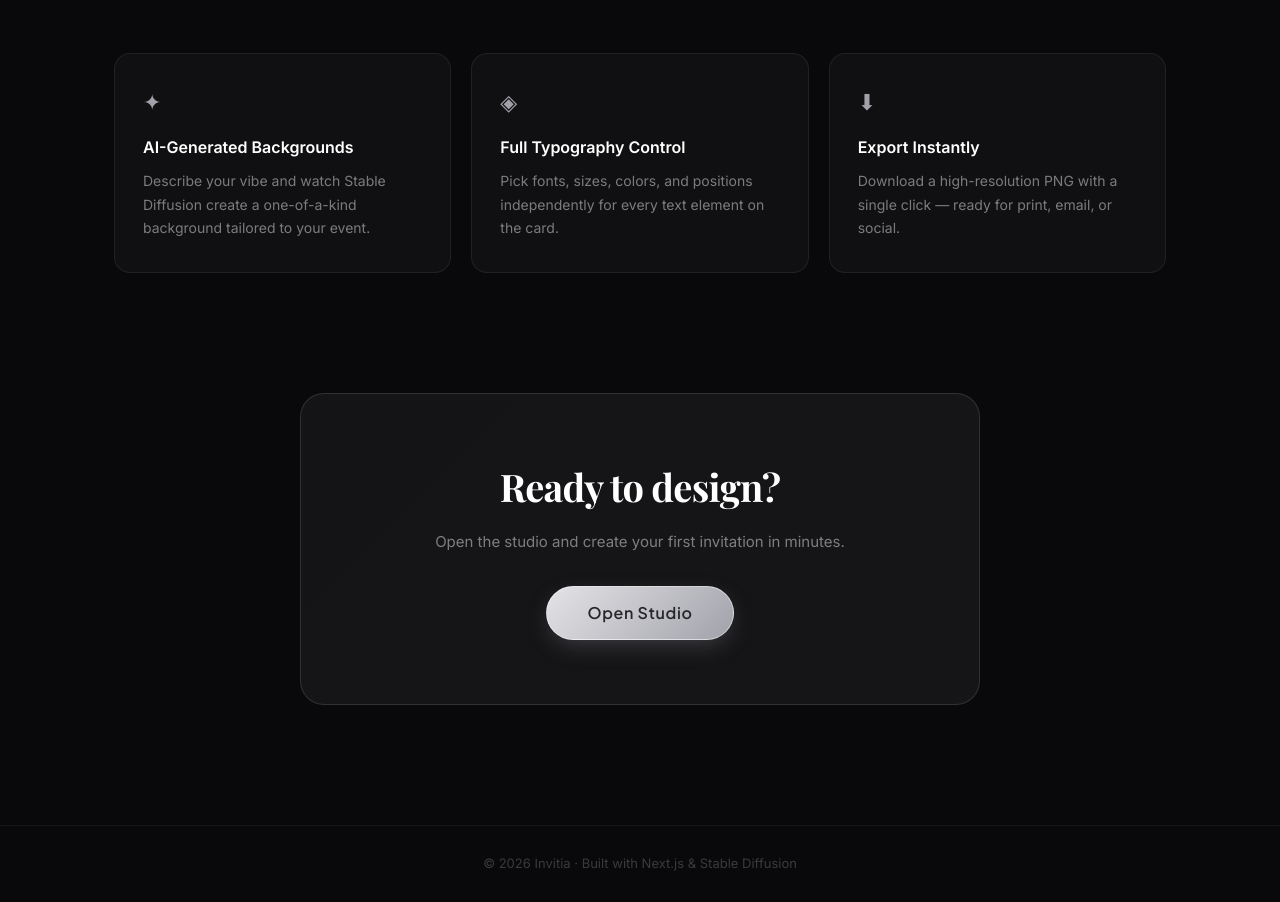
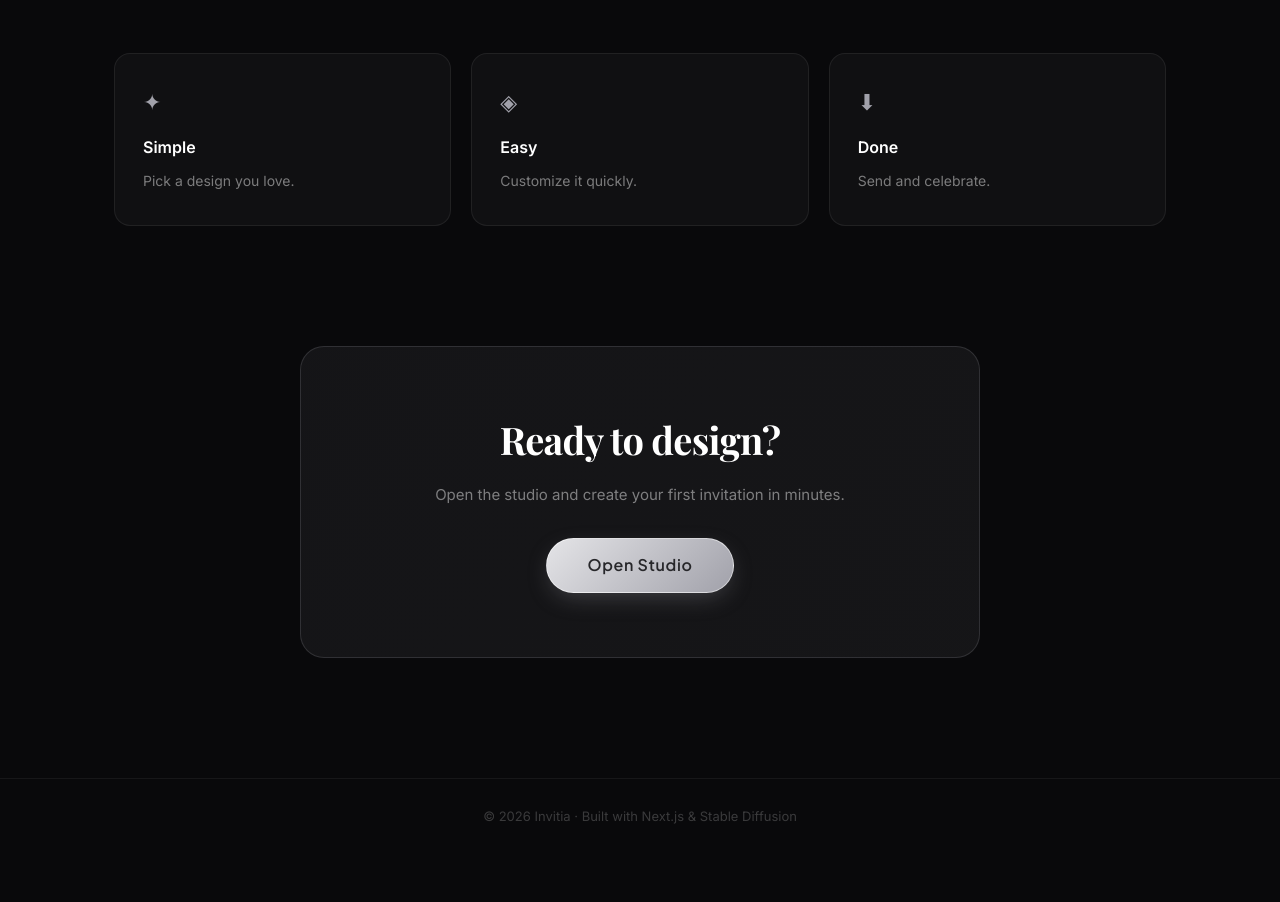
Before and after one commit to mrblender123/invitation-website, a Next.js app: page / in a window 1280 px wide. Shown: the part 800-1702 px from the top of the page. After the commit the page ends 1654 px from the top, so only its background shows below. Built offline with nearby package versions, Linux system fonts and the light colour scheme; no server answers; a web font is replaced by a local one.

Commit message:
Update feature cards to Simple / Easy / Done

```diff
--- a/app/page.tsx
+++ b/app/page.tsx
@@ -50,18 +50,18 @@ export default function Home() {
           {[
             {
               icon: '✦',
-              title: 'AI-Generated Backgrounds',
-              description: 'Describe your vibe and watch Stable Diffusion create a one-of-a-kind background tailored to your event.',
+              title: 'Simple',
+              description: 'Pick a design you love.',
             },
             {
               icon: '◈',
-              title: 'Full Typography Control',
-              description: 'Pick fonts, sizes, colors, and positions independently for every text element on the card.',
+              title: 'Easy',
+              description: 'Customize it quickly.',
             },
             {
               icon: '⬇',
-              title: 'Export Instantly',
-              description: 'Download a high-resolution PNG with a single click — ready for print, email, or social.',
+              title: 'Done',
+              description: 'Send and celebrate.',
             },
           ].map(({ icon, title, description }) => (
             <div key={title} style={{
```
